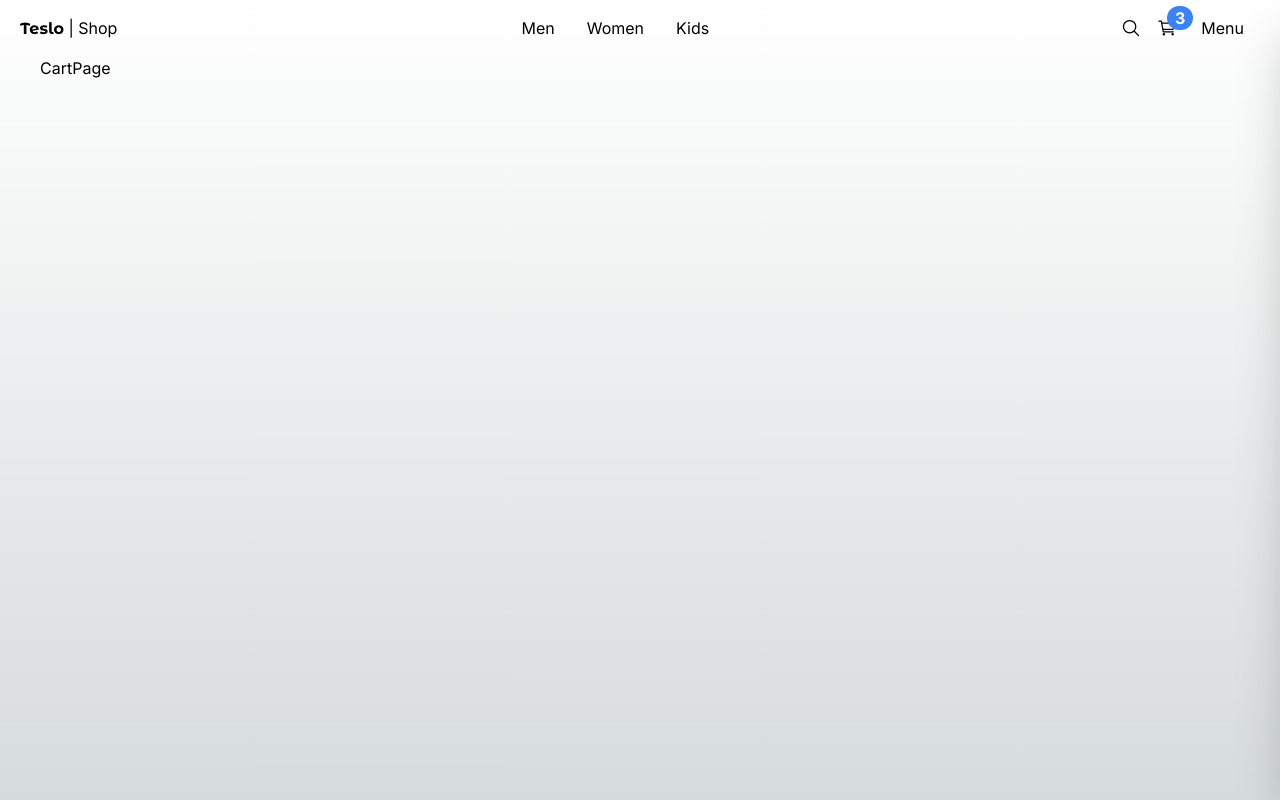
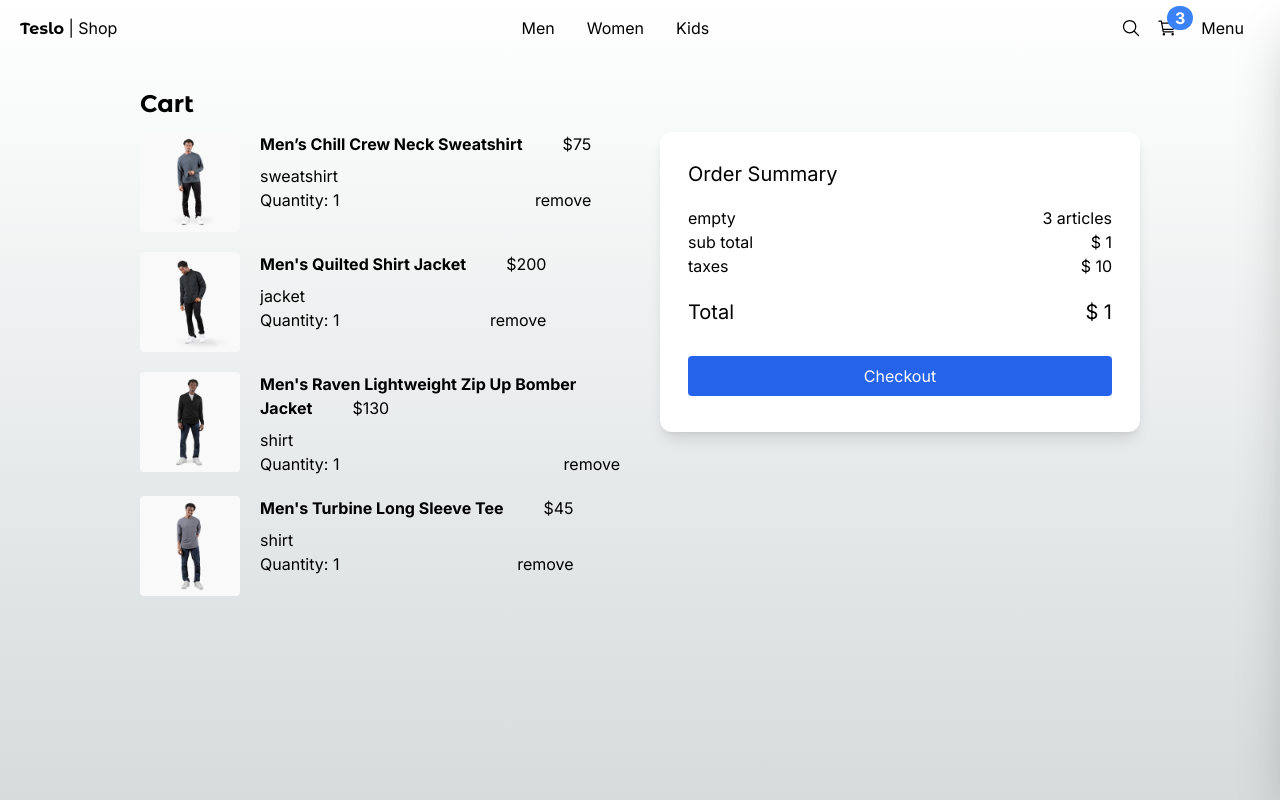
Before and after one commit to andresGarcia90/teslo-shop, a Next.js app: page /cart in a window 1280 px wide. Built offline with nearby package versions, Linux system fonts and the light colour scheme.

Commit message:
Checkout Page

```diff
--- a/src/app/(shop)/cart/page.tsx
+++ b/src/app/(shop)/cart/page.tsx
@@ -1,9 +1,24 @@
-import React from 'react'
+import { CartProduct, Title, OrderSummary } from '@/components'
+import { initialData } from '@/seed/seed';
 
 const CartPage = () => {
+  const products = initialData.products.slice(0, 4);
   return (
-    <div>CartPage</div>
+    <div className="flex justify-center items-center mb-72 px-10 sm:px-0">
+      <div className="flex flex-col w-[1000px]">
+        <Title title="Cart"  />
+          <div className="grid grid-cols-1 sm:grid-cols-2 gap-10">
+            <div className="flex flex-col">
+              {products.map(product => (
+                <CartProduct key={product.slug} product={product} />
+              ))}
+            </div>
+            {/* <CartProduct product={firstProduct}/> */}
+            <OrderSummary />
+          </div>
+      </div>
+    </div>
   )
 }
 
-export default CartPage
+export default CartPage;
--- /dev/null
+++ b/src/components/cart/OrderSummary.tsx
@@ -0,0 +1,22 @@
+import Link from "next/link";
+
+export const OrderSummary = () => {
+  return (
+    <div className="bg-white rounded-xl shadow-lg p-7 grid grid-cols-1 place-content-between h-[300px]">
+      <h2 className="text-xl mb-2">Order Summary</h2>
+      <div className="grid grid-cols-2">
+        <span>empty</span>
+        <span className="text-right">3 articles</span>
+        <span>sub total</span>
+        <span className="text-right">$ 1</span>
+        <span>taxes</span>
+        <span className="text-right">$ 10</span>
+        <span className="mt-5 text-xl">Total</span>
+        <span className="mt-5 text-xl text-right">$ 1</span>
+      </div>
+      <div className="mt-5 mb-2 w-full">
+        <Link className="flex btn-primary justify-center" href={"/checkout/address"}>Checkout</Link>
+      </div>
+    </div>
+  );
+};
--- /dev/null
+++ b/src/components/product/cart-product/CartProduct.tsx
@@ -0,0 +1,38 @@
+import { Product } from '@/interfaces';
+import Image from 'next/image';
+
+interface Props {
+  product: Product;
+}
+export const CartProduct = ({ product }: Props) => {
+  return (
+    <div className="flex flex-row mb-5">
+      <Image
+        src={`/products/${product.images[0]}`}
+        alt={product.title}
+        width={100}
+        height={100}
+        style={
+          {
+            width: '100px',
+            height: '100px',
+          }
+        }
+        className='mr-5 rounded'
+      />
+      <div className="grid-rows-3">
+        <div className="mb-2">
+          <span className="font-bold mr-10">{product.title}</span>
+          <span>${product.price}</span>
+        </div>
+        <div className="grid">
+          <span>{product.tags.join(', ')}</span>
+        </div>
+        <div className="flex flex-row justify-between">
+          <div>Quantity: 1</div>
+          <div>remove</div>
+        </div>
+      </div>
+    </div>
+  );
+};
```
Also changed, not shown: src/components/index.ts (+5 -3 lines).
